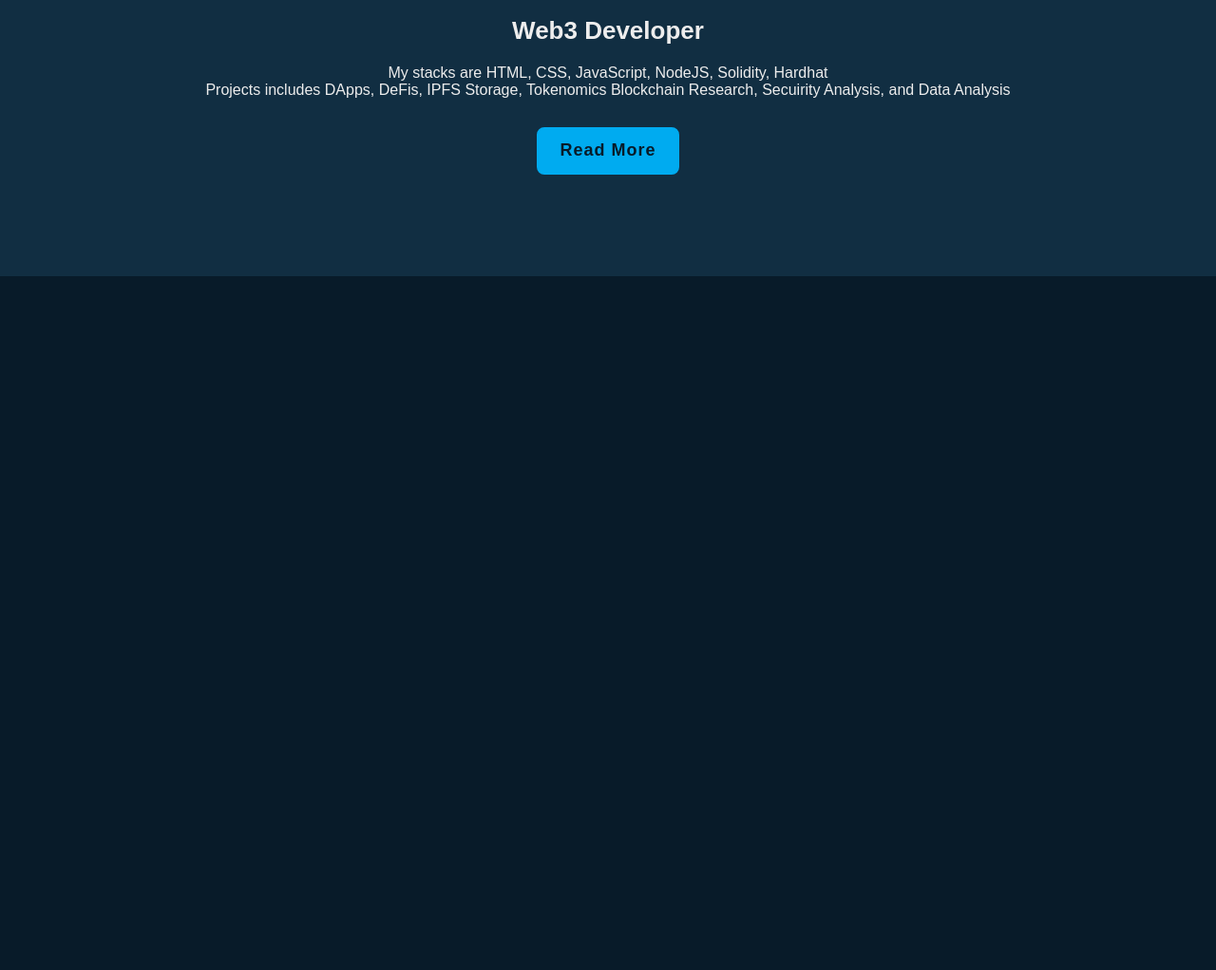
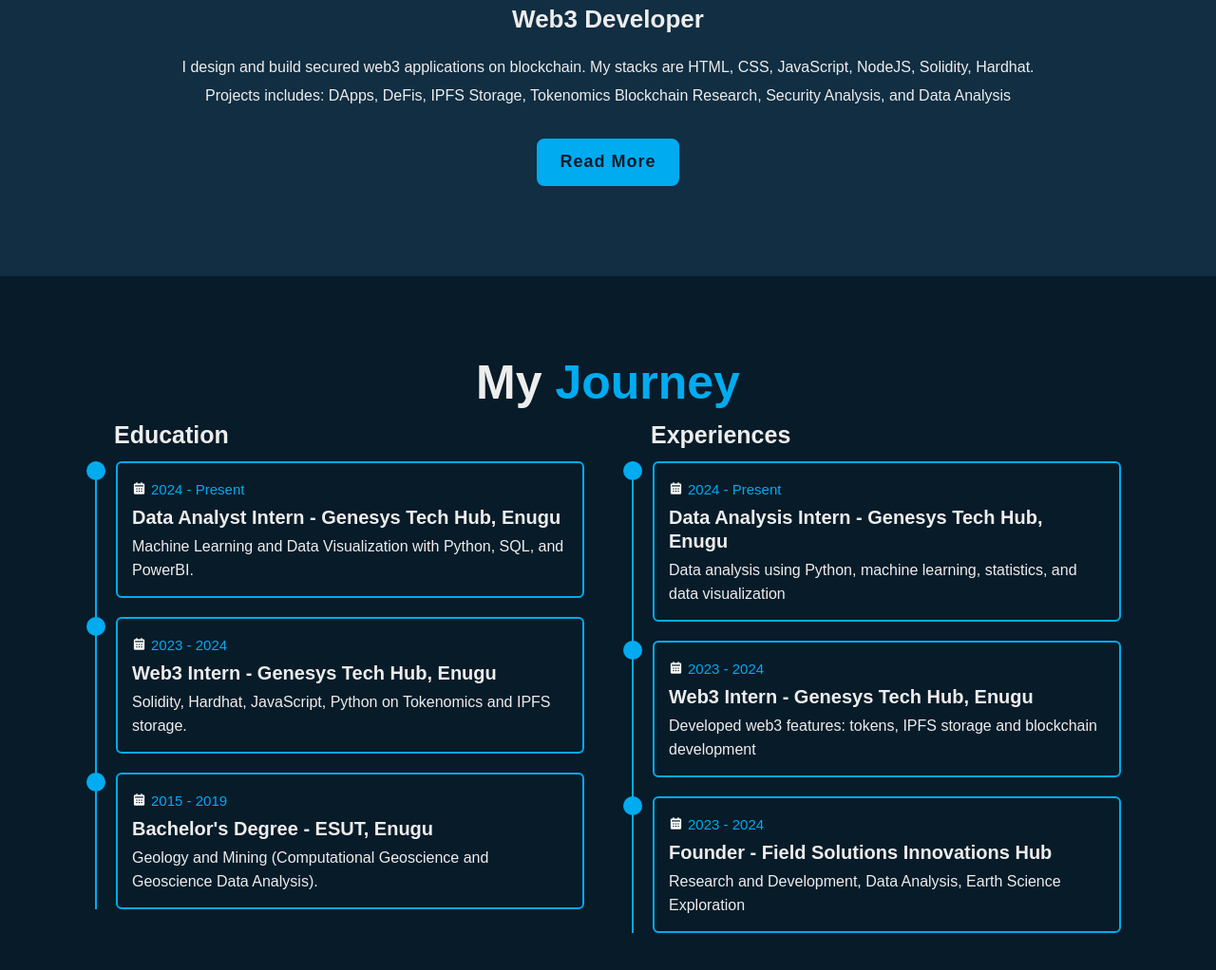
Before and after one commit to Galaxical/portfolioWebsite, a plain HTML site: page index.html in a window 1280 px wide. Shown: the part 1309-2331 px from the top of the page at 95% size. Before the commit the page ends 1600 px from the top, so only its background shows below. Drawn offline with nearby package versions, Linux system fonts and the light colour scheme.

Commit message:
developed experience and education section

```diff
--- a/index.html
+++ b/index.html
@@ -59,11 +59,8 @@
 
         <div class="about-content">
             <h3>Web3 Developer</h3>
-            <p>
-                My stacks are
-                HTML, CSS, JavaScript, NodeJS, Solidity, Hardhat <br>
-                Projects includes DApps, DeFis, IPFS Storage, Tokenomics
-                Blockchain Research, Secuirity Analysis, and Data Analysis
+            <p> I design and build secured web3 applications on blockchain. My stacks are HTML, CSS, JavaScript, NodeJS, Solidity, Hardhat. <br>
+                Projects includes: DApps, DeFis, IPFS Storage, Tokenomics Blockchain Research, Security Analysis, and Data Analysis
             </p>
 
             <div class="btn-box btns">
@@ -72,6 +69,78 @@
         </div>
     </section>
 
+    <section class="education" id="education">
+        <h2 class="heading">My <span>Journey</span></h2>
+
+
+        <div class="education-row">
+            <div class="education-column">
+                <h3 class="title">Education</h3>
+
+                <div class="education-box">
+                    <div class="education-content">
+                        <div class="content">
+                            <div class="year"><i class='bx bxs-calendar' style='color:#ffffff'></i>2024 - Present</div>
+                            <h3>Data Analyst Intern - Genesys Tech Hub, Enugu</h3>
+                            <p>Machine Learning and Data Visualization with Python, SQL, and PowerBI. </p>
+                        </div>
+                    </div>
+
+                    <div class="education-content">
+                        <div class="content">
+                            <div class="year"><i class='bx bxs-calendar' style='color:#ffffff'></i>2023 - 2024</div>
+                            <h3>Web3 Intern - Genesys Tech Hub, Enugu</h3>
+                            <p>Solidity, Hardhat, JavaScript, Python on Tokenomics and IPFS storage.</p>
+                        </div>
+                    </div>
+
+                    <div class="education-content">
+                        <div class="content">
+                            <div class="year"><i class='bx bxs-calendar' style='color:#ffffff'></i>2015 - 2019</div>
+                            <h3>Bachelor's Degree - ESUT, Enugu</h3>
+                            <p>Geology and Mining (Computational Geoscience and Geoscience Data Analysis).</p>
+                        </div>
+                    </div>
+                </div>
+            </div>
+
+            <div class="education-column">
+                <h3 class="title">Experiences</h3>
+
+                <div class="education-box">
+                    <div class="education-content">
+                        <div class="content">
+                            <div class="year"><i class='bx bxs-calendar' style='color:#ffffff'></i>2024 - Present</div>
+                                <h3>Data Analysis Intern - Genesys Tech Hub, Enugu</h3>
+                                <p>Data analysis using Python, machine learning, statistics, and data visualization
+                                </p>
+                        </div>
+                    </div>
+
+                    <div class="education-content">
+                        <div class="content">
+                            <div class="year"><i class='bx bxs-calendar' style='color:#ffffff'></i>2023 - 2024</div>
+                                <h3>Web3 Intern - Genesys Tech Hub, Enugu</h3>
+                                <p>Developed web3 features: tokens, IPFS storage and blockchain development
+                                </p>
+                        </div>
+                    </div>
+
+                    <div class="education-content">
+                        <div class="content">
+                            <div class="year"><i class='bx bxs-calendar' style='color:#ffffff'></i>2023 - 2024</div>
+                                <h3>Founder - Field Solutions Innovations Hub</h3>
+                                <p>Research and Development, Data Analysis, Earth Science Exploration
+                                </p>
+                        </div>
+                    </div>
+
+                </div>
+            </div>
+
+        </div>
+    </section>
+
     <script src = "script.js" ></script>
 
 </body>
--- a/style.css
+++ b/style.css
@@ -1,4 +1,4 @@
-*{
+* {
   margin: 0;
   padding: 0;
   box-sizing: border-box;
@@ -6,28 +6,27 @@
   border: none;
   outline: none;
   scroll-behavior: none;
-    font-family: 'Poppins', sans-serif;
+  font-family: "Poppins", sans-serif;
 }
 
-:root{
+:root {
   --bg--color: #081b29;
   --second-bg-color: #112e42;
-    --text-color:  #ededed;
+  --text-color: #ededed;
   --main-color: #00abf0;
 }
 
 html {
-    font-size:62.5%;
+  font-size: 62.5%;
   overflow-x: hidden;
 }
 
 body {
   background: var(--bg--color);
   color: var(--text-color);
-
 }
 
-.header{
+.header {
   position: fixed;
   inset-block-start: 0;
   inset-inline-start: 0;
@@ -51,15 +50,15 @@ body {
   color: var(--text-color);
   font-weight: 500;
   margin-inline-start: 3.5rem;
-    transition: .3s;
+  transition: 0.3s;
 }
 
 .navBar a:hover,
-.navBar a.active{
+.navBar a.active {
   color: var(--main-color);
 }
 
-#menu-icon{
+#menu-icon {
   font-size: 3.6rem;
   color: var(--text-color);
   cursor: pointer;
@@ -75,16 +74,15 @@ section {
   display: flex;
   align-items: center;
   padding: 0 9%;
-    background: url('./Images/home.jpg') no-repeat;
+  background: url("./Images/home.jpg") no-repeat;
   background-size: cover;
   background-position: center;
 }
 
-.home-content{
+.home-content {
   max-inline-size: 60rem;
   flex: 1;
   padding: 20px;
-
 }
 
 .home-content h1 {
@@ -98,11 +96,11 @@ section {
   inline-size: 32.8rem;
 }
 
-.home-content .text-animate h3{
+.home-content .text-animate h3 {
   font-size: 3rem;
   font-weight: 700;
   color: transparent;
-    -webkit-text-stroke: .7px var(--main-color);
+  -webkit-text-stroke: 0.7px var(--main-color);
 }
 
 .home-content p {
@@ -126,47 +124,47 @@ section {
   inline-size: 15rem;
   block-size: 100%;
   background: var(--main-color);
-    border: .2rem solid var(--main-color);
-    border-radius: .8rem;
+  border: 0.2rem solid var(--main-color);
+  border-radius: 0.8rem;
   font-size: 1.8rem;
   font-weight: 600;
-    letter-spacing: .1rem;
+  letter-spacing: 0.1rem;
   color: var(--bg--color);
   z-index: 1;
   overflow: hidden;
-    transition: .5s;
+  transition: 0.5s;
 }
 
-.btn-box .btn:hover{
+.btn-box .btn:hover {
   color: var(--main-color);
 }
 
-.btn-box .btn:nth-child(2){
+.btn-box .btn:nth-child(2) {
   background: transparent;
   color: var(--main-color);
 }
 
-.btn-box .btn:nth-child(2):hover{
+.btn-box .btn:nth-child(2):hover {
   color: var(--bg--color);
 }
 
-.btn-box .btn:nth-child(2)::before{
+.btn-box .btn:nth-child(2)::before {
   background: var(--main-color);
 }
 
-.btn-box .btn::before{
-    content: '';
+.btn-box .btn::before {
+  content: "";
   position: absolute;
   inset-block-start: 0;
   inset-inline-start: 0;
   inline-size: 0;
   block-size: 100%;
-    background:var(--bg--color);
+  background: var(--bg--color);
   z-index: -1;
-    transition: .5s;
+  transition: 0.5s;
 }
 
-.btn-box .btn:hover::before{
+.btn-box .btn:hover::before {
   inline-size: 100%;
 }
 
@@ -183,16 +181,16 @@ section {
   display: inline-flex;
   justify-content: center;
   align-items: center;
-    inline-size:  40px;
+  inline-size: 40px;
   block-size: 40px;
   background: transparent;
-    border: .2rem solid var(--main-color) ;
+  border: 0.2rem solid var(--main-color);
   border-radius: 50%;
   font-size: 20px;
   color: var(--main-color);
   z-index: 1;
   overflow: hidden;
-    transition: .5s;
+  transition: 0.5s;
 }
 
 .home-sci a:hover {
@@ -200,7 +198,7 @@ section {
 }
 
 .home-sci a::before {
-    content: '';
+  content: "";
   position: absolute;
   inset-block-start: 0;
   inset-inline-start: 0;
@@ -208,7 +206,7 @@ section {
   block-size: 100%;
   background: var(--main-color);
   z-index: -1;
-    transition: .5s;
+  transition: 0.5s;
 }
 
 .home-sci a:hover::before {
@@ -227,8 +225,7 @@ section {
 
 .home-ImgHover:hover {
   background: var(--bg--color);
-    opacity: .8;
-
+  opacity: 0.8;
 }
 
 .about {
@@ -264,7 +261,7 @@ span {
 .about-img img {
   inline-size: 90%;
   border-radius: 50%;
-    border: .2rem solid var(--main-color);
+  border: 0.2rem solid var(--main-color);
 }
 
 .about-img .circle-spin {
@@ -275,11 +272,10 @@ span {
   inline-size: 100%;
   block-size: 100%;
   border-radius: 50%;
-    border-block-start: .2rem solid var(--second-bg-color);
-    border-block-end: .2rem solid var(--second-bg-color);
-    border-inline-start: .2rem solid var(--main-color);
-    border-inline-end: .2rem solid var(--main-color);
-
+  border-block-start: 0.2rem solid var(--second-bg-color);
+  border-block-end: 0.2rem solid var(--second-bg-color);
+  border-inline-start: 0.2rem solid var(--main-color);
+  border-inline-end: 0.2rem solid var(--main-color);
 }
 
 .about-content {
@@ -293,12 +289,103 @@ span {
 .about-content p {
   font-size: 1.6rem;
   margin: 2rem 0 3rem;
+  line-height: 3rem;
 }
 .btn-box.btns {
   display: inline-block;
   inline-size: 15rem;
 }
 
-.btn-box.btns a::before{
+.btn-box.btns a::before {
   background: var(--second-bg-color);
 }
+
+.education {
+  display: flex;
+  justify-content: center;
+  align-items: center;
+  flex-direction: column;
+  min-block-size: auto;
+  padding-block-end: 5rem;
+  line-height: 2.5rem;
+  padding-inline: 10rem;
+}
+
+.education .education-row {
+  display: flex;
+  flex-wrap: wrap;
+  gap: 5rem;
+}
+
+.education-row .education-column {
+  flex: 1 1 40rem;
+}
+
+.education-column .title {
+  font-size: 2.5rem;
+  margin: 0 0 1.5rem 2rem;
+}
+
+.education-column .education-box {
+  border-inline-start: 0.2rem solid var(--main-color);
+}
+
+.education-box .education-content {
+  position: relative;
+  padding-inline-start: 2rem;
+}
+
+.education-box .education-content::before {
+  content: "";
+  position: absolute;
+  inset-block-start: 0;
+  inline-size: 2rem;
+  block-size: 2rem;
+  background: var(--main-color);
+  border-radius: 50%;
+  inset-inline-start: -1.1rem;
+}
+
+.education-content .content {
+  position: relative;
+  padding: 1.5rem;
+  border: 0.2rem solid var(--main-color);
+  border-radius: 0.6rem;
+  margin-block-end: 2rem;
+  overflow: hidden;
+}
+
+.education-content .content::before {
+  content: "";
+  position: absolute;
+  inset-block-start: 0;
+  inset-inline-start: 0;
+  inline-size: 0;
+  block-size: 100%;
+  background: var(--second-bg-color);
+  z-index: -1;
+  transition: 0.5s;
+}
+
+.education-content .content:hover::before {
+  inline-size: 100%;
+}
+
+.education-content .content .year {
+  font-size: 1.5rem;
+  color: var(--main-color);
+  padding-bottom: 0.5rem;
+}
+
+.education-content .content .year i {
+  padding-right: 0.5rem;
+}
+
+.education-content .content h3 {
+  font-size: 2rem;
+}
+
+.education-content .content p {
+  font-size: 1.6rem;
+  padding-top: 0.5rem;
+}
```
Lines whose indentation alone changed are shown as unchanged.
